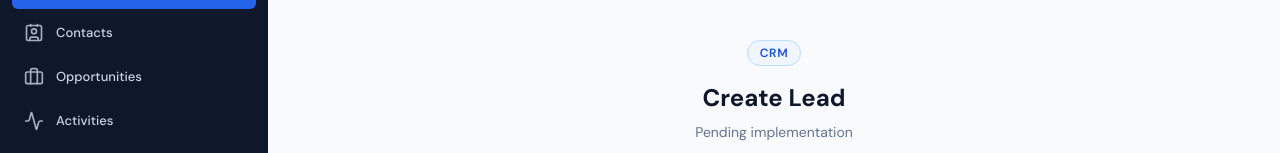
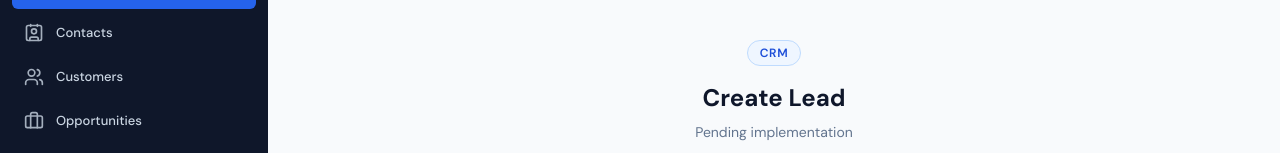
Before and after one commit to Onecloud-Frontend/Onecloud, a React (Vite) app: page /crm/leads/new in a window 1280 px wide. Shown: the part 196-349 px from the top of the page. Built offline with nearby package versions, Linux system fonts and the light colour scheme; no server answers.

Commit message:
feat(crm): add Customers tab to CRM sidebar

```diff
--- a/src/app/layouts/AppLayout.tsx
+++ b/src/app/layouts/AppLayout.tsx
@@ -30,6 +30,7 @@ const CRM_NAVIGATION = [
   { label: 'Dashboard', path: '/crm/dashboard', icon: LayoutDashboard },
   { label: 'Leads', path: '/crm/leads', icon: Filter },
   { label: 'Contacts', path: '/crm/contacts', icon: Contact },
+  { label: 'Customers', path: '/crm/customers', icon: Users },
   { label: 'Opportunities', path: '/crm/opportunities', icon: Briefcase },
   { label: 'Activities', path: '/crm/activities', icon: Activity },
   { label: 'Pipeline', path: '/crm/pipeline', icon: BarChart3 },
```
